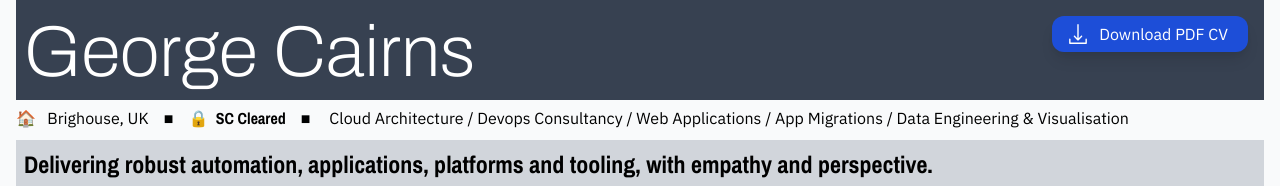
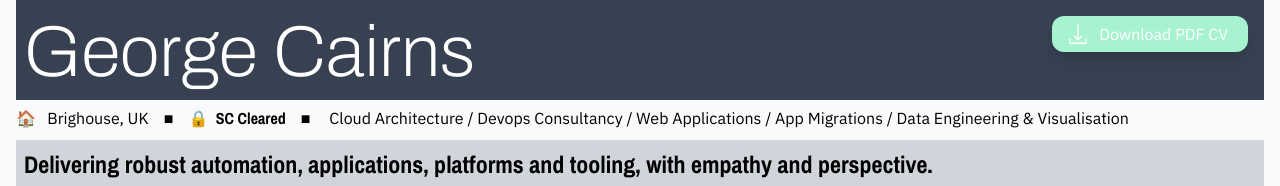
Before and after one commit to dayglo/dayglo.github.com, a plain HTML site: page resume.html in a window 1280 px wide. Shown: the top 186 px of the page. Drawn offline with nearby package versions, Linux system fonts and the light colour scheme.

Commit message:
Update resume.html

```diff
--- a/resume.html
+++ b/resume.html
@@ -40,7 +40,7 @@
 				</div>
 				<div class="">
 					<p class="text-s pr-4 ">
-						<button onclick="location.href='/George Cairns CV.pdf'" type="button" class="w-full mb-2 mr-2 shadow-lg hover:bg-green-200 bg-blue-700 text-white hover:text-black py-2 px-4 rounded-xl">
+						<button onclick="location.href='/George Cairns CV.pdf'" type="button" class="w-full mb-2 mr-2 shadow-lg hover:bg-blue-700  bg-green-200  text-white hover:text-black py-2 px-4 rounded-xl">
 							<svg class="h-5 float-left fill-current text-white-600" version="1.1" id="Capa_1" xmlns="http://www.w3.org/2000/svg" xmlns:xlink="http://www.w3.org/1999/xlink" x="0px" y="0px"
 									 viewBox="0 0 490 490" style="enable-background:new 0 0 490 490;" xml:space="preserve">
 								<g>
```
